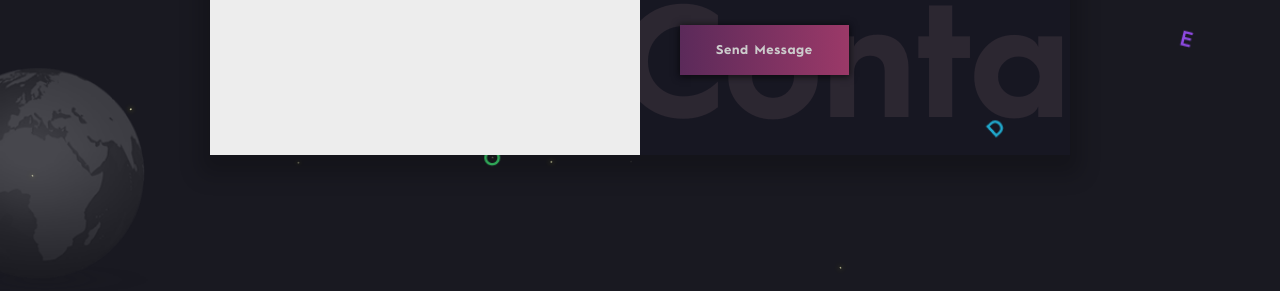
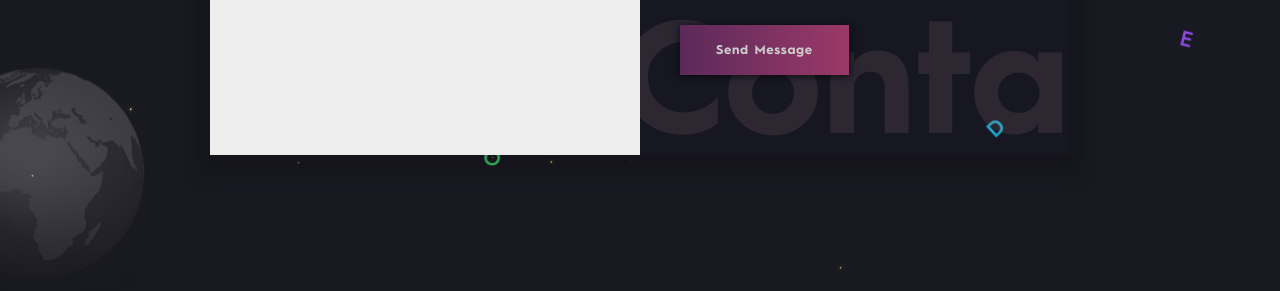
Before and after one commit to MikeBY2018/homework, a plain HTML site: page endresult/work/about.html in a window 1280 px wide. Shown: the part 509-800 px from the top of the page. Drawn offline with nearby package versions, Linux system fonts and the light colour scheme.

Commit message:
fix file js

```diff
--- a/endresult/css/styles.css
+++ b/endresult/css/styles.css
@@ -669,7 +669,7 @@ main .servises .emotionalDesign{
 
 .aboutus:before{
 	content: "About";
-	font: 20vh/11vh HurmeGeomB, Arial, sans-serif;
+	font: 20vh/15vh HurmeGeomB, Arial, sans-serif;
 	position: absolute;
 	color: rgba(0,0,0,0.1);
 	top: 0;
@@ -679,7 +679,7 @@ main .servises .emotionalDesign{
 
 .contaktus:after{
 	content: "Conta";
-	font: 20vh/20vh HurmeGeomB, Arial, sans-serif;
+	font: 20vh/16vh HurmeGeomB, Arial, sans-serif;
 	position: absolute;
 	color: rgba(255,200,200,0.1);
 	bottom: 0;
--- a/endresult/js/page3.js
+++ b/endresult/js/page3.js
@@ -7,7 +7,7 @@ console.log(slideCount);
 
 
 var windowSlide = document.getElementById('windowSlider');
-var oneSlide =  document.querySelector('.uxui').offsetHeight + 6;
+var oneSlide =  document.querySelector('.uxui').offsetHeight;
 
 
 function nextSlide() {
```
